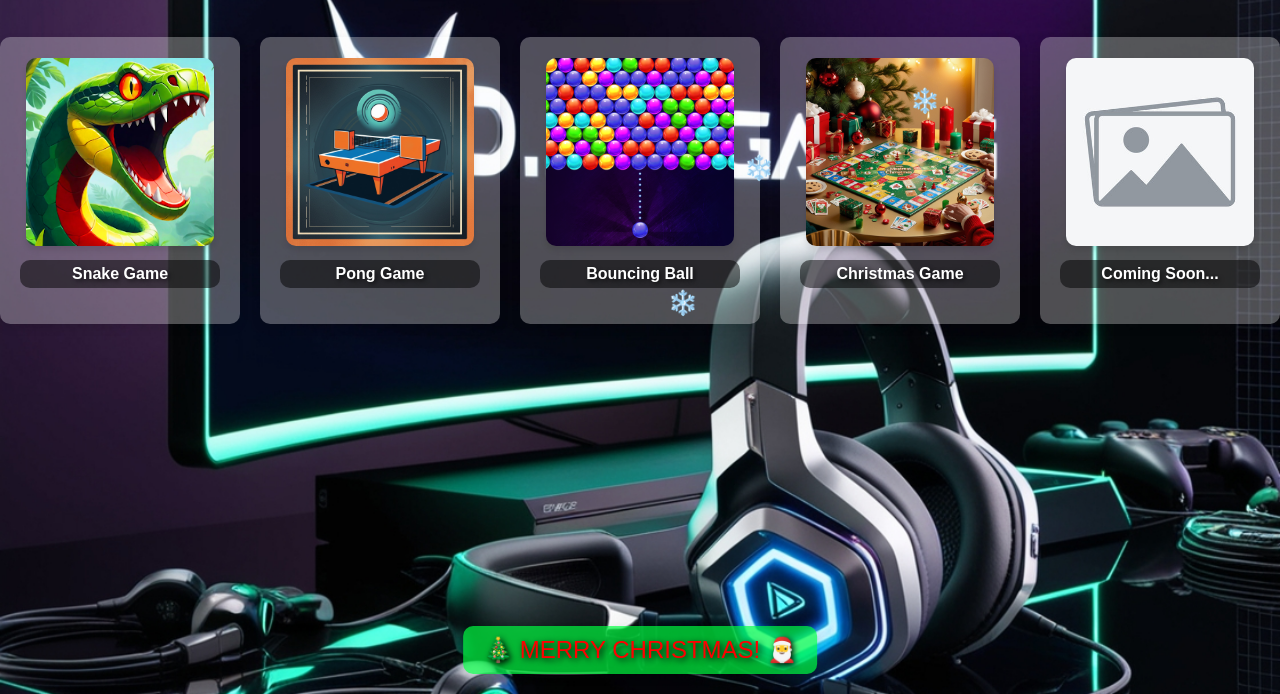
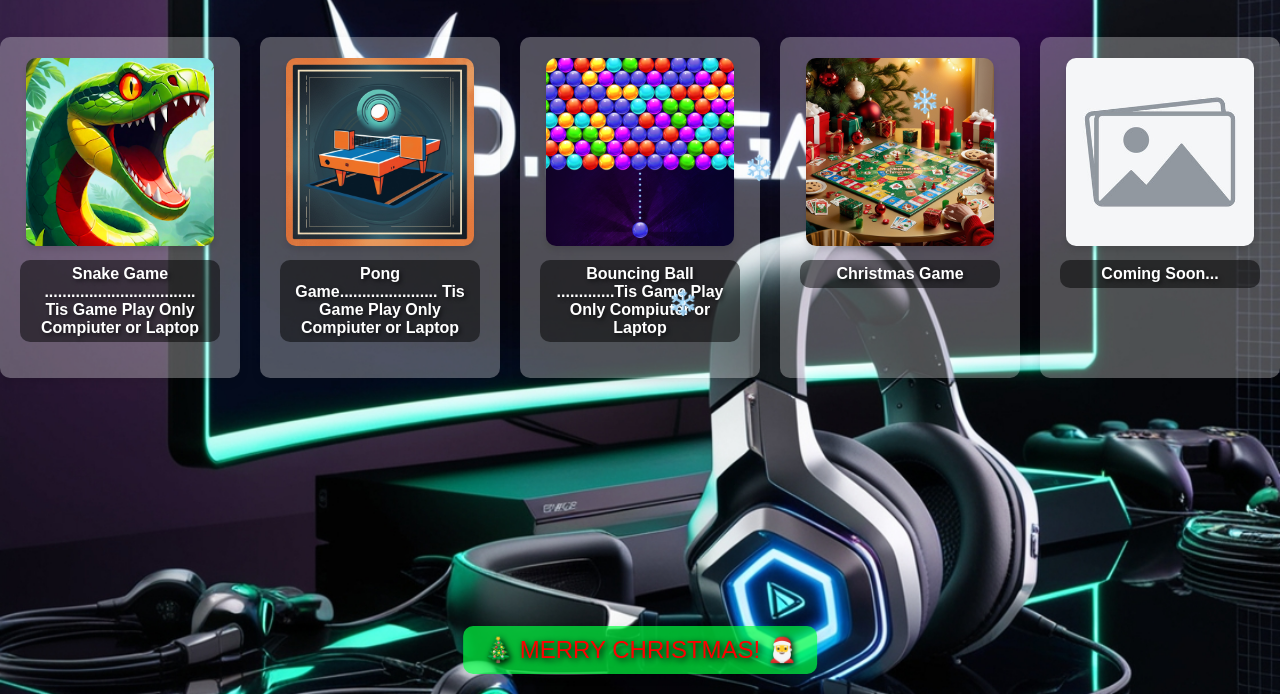
Before and after one commit to vinuuuuuuuuu/VD_LK, a plain HTML site: page index.html in a window 1280 px wide. Shown: the part 106-800 px from the top of the page. Drawn offline with Linux system fonts and the light colour scheme.

Commit message:
index.html

```diff
--- a/index.html
+++ b/index.html
@@ -150,21 +150,21 @@
             <button class="game-button" onclick="openGame('snake.html')">
                 <img src="snake.jpg" alt="Snake Game">
             </button>
-            <h3>Snake Game</h3>
+            <h3>Snake Game .................................. Tis Game Play Only Compiuter or Laptop</h3>
         </div>
         <!-- Pong Game -->
         <div class="game-card">
             <button class="game-button" onclick="openGame('pong.html')">
                 <img src="pong.jpg" alt="Pong Game">
             </button>
-            <h3>Pong Game</h3>
+            <h3>Pong Game...................... Tis Game Play Only Compiuter or Laptop</h3>
         </div>
         <!-- Bouncing Ball Game -->
         <div class="game-card">
             <button class="game-button" onclick="openGame('ball.html')">
                 <img src="ball.jpg" alt="Bouncing Ball">
             </button>
-            <h3>Bouncing Ball</h3>
+            <h3>Bouncing Ball   .............Tis Game Play Only Compiuter or Laptop</h3>
         </div>
         <!-- Christmas Game -->
         <div class="game-card">
```
